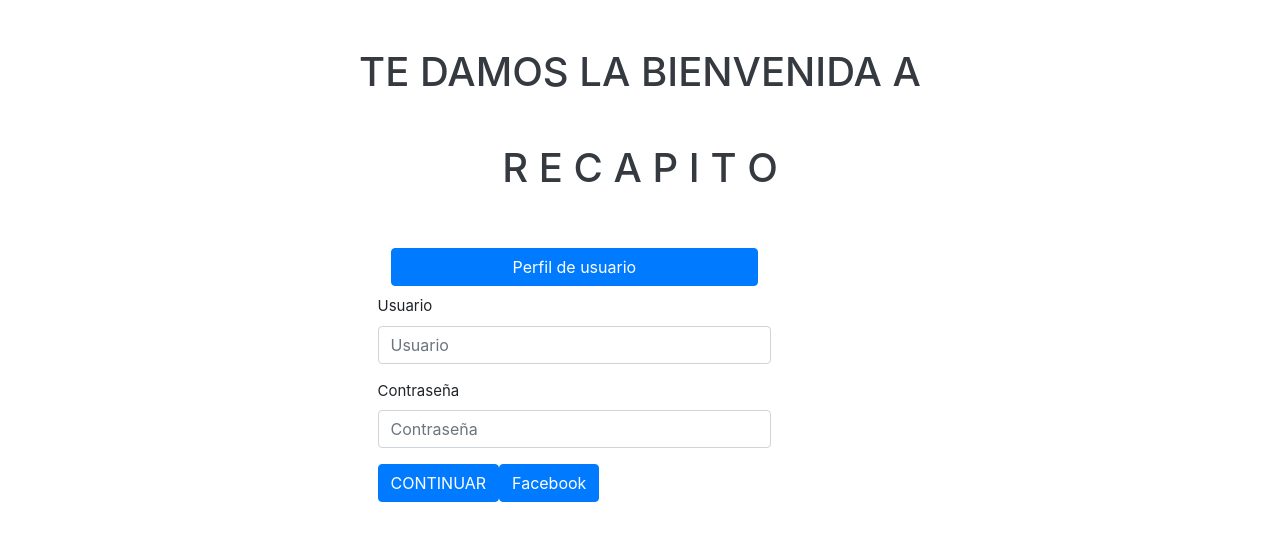
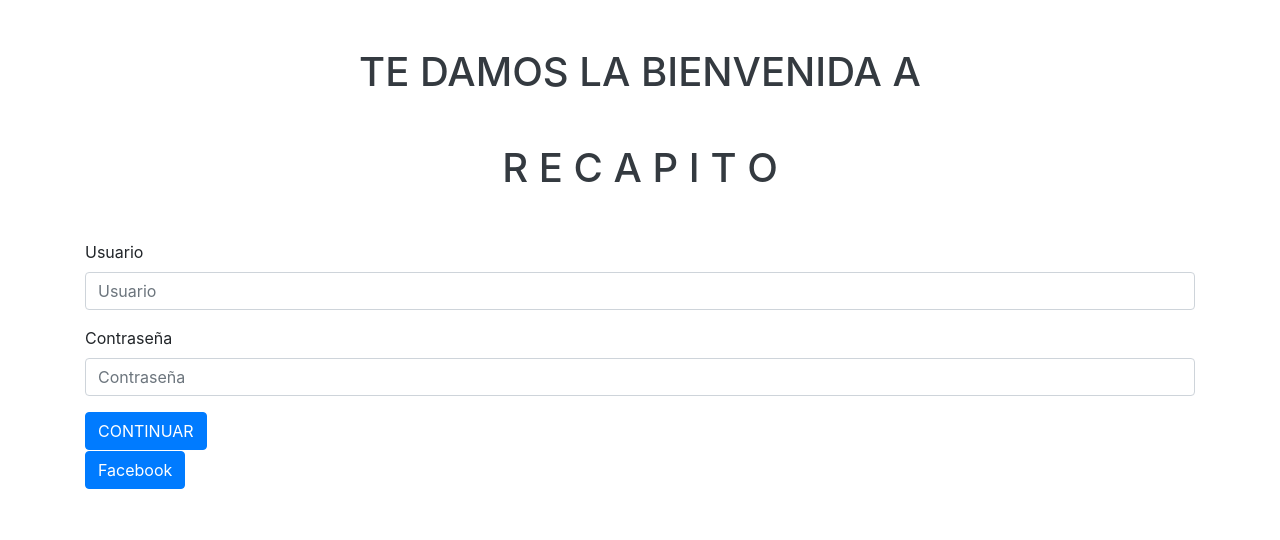
Before and after one commit to juanesca/Equipo4_SAP_PPI2020, a React (Create React App) app in the folder frontend/: page /Login in a window 1280 px wide. Shown: the top 540 px of the page. Built offline with nearby package versions, Linux system fonts and the light colour scheme.

Commit message:
Cambio en el Login(2)

```diff
--- a/frontend/src/Pages/Login.js
+++ b/frontend/src/Pages/Login.js
@@ -73,8 +73,8 @@
       <h1 className="text-dark text-center my-5">R E C A P I T O</h1>
 
       <div className="container">
-        <form className="form col-12 col-md-6">
-          <div className="btn w-75">
+        <form>
+          {/*<div className="btn w-75">
             <button
               onClick={() => history.push("/Perfil")}
               type="button"
@@ -82,8 +82,8 @@
             >
               Perfil de usuario
             </button>
-          </div>
-          <div className="form-group w-75">
+  </div>*/}
+          <div className="form-group">
             <label htmlFor="exampleDropdownFormEmail2">Usuario</label>
             <input
               type="email"
@@ -93,7 +93,7 @@
             ></input>
           </div>
 
-          <div className="form-group w-75">
+          <div className="form-group">
             <label htmlFor="exampleDropdownFormPassword2">Contraseña</label>
             <input
               type="password"
@@ -109,7 +109,7 @@
           <button
             onClick={() => history.push("/Facebook-login")}
             type="submit"
-            className="btn btn-primary"
+            className="btn btn-primary d-block"
           >
             Facebook
           </button>
```
Also changed, not shown: 1 other file (tests, documents, lock files or other folders).
